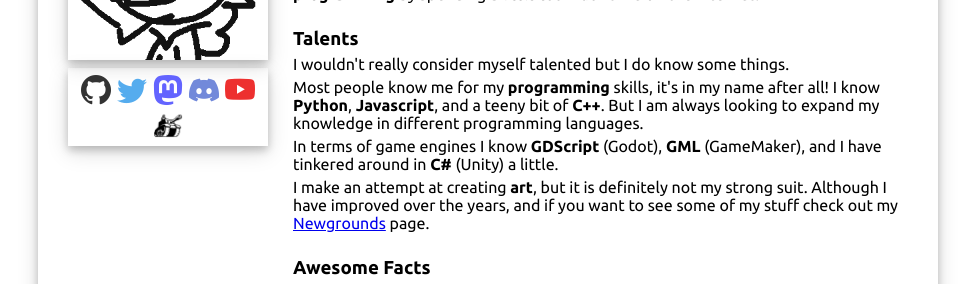
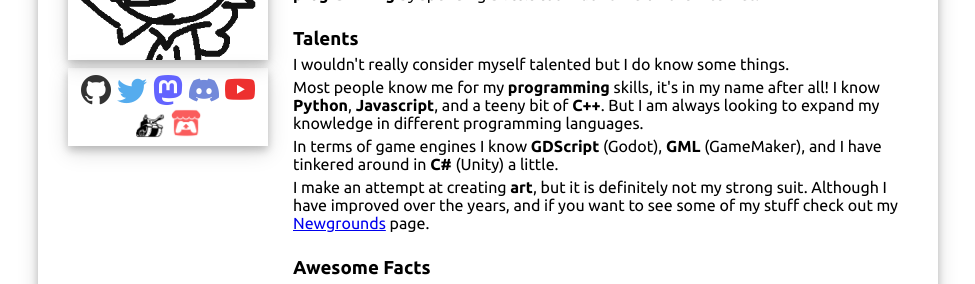
Before and after one commit to ImCodist/site-imcodist-xyz, a Jekyll site: the page built from about.html, in a window 1280 px wide. Shown: the part 289-573 px from the top of the page, without its empty margins (152-1127 px from the left). Built offline with Jekyll 4.4.1, drawn with Linux system fonts in a browser that asks for light colours; nearby versions of some CDN libraries.

Commit message:
Added itch.io to the list of socials.

```diff
--- a/_data/socials.yml
+++ b/_data/socials.yml
@@ -28,3 +28,9 @@
   icon: /assets/images/socials/newgrounds.png
   image-icon: true
   color: "#7289da"
+
+- name: itch.io
+  url: https://codist.itch.io/
+  icon: /assets/images/socials/itch.png
+  image-icon: true
+  color: "#7289da"
```
Also changed, not shown: assets/images/socials/itch.png (added).
